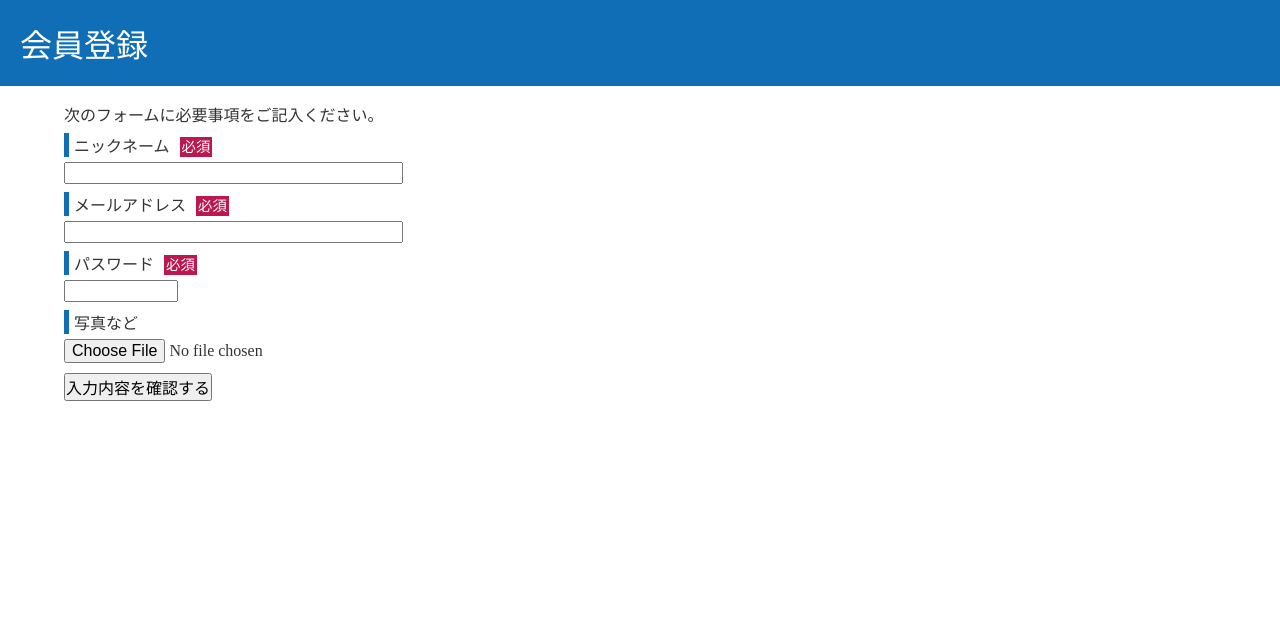
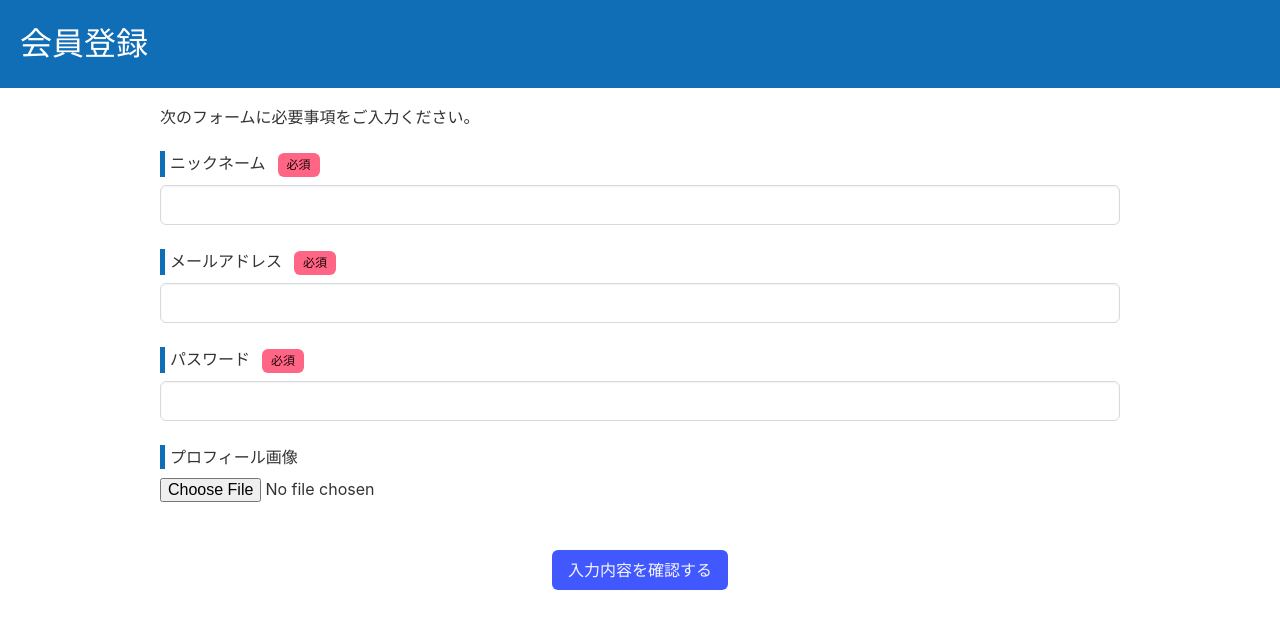
Before and after one commit to kiri9120/mini_bbs, a PHP site: page /join/index.php?action=rewrite in a window 1280 px wide. Shown: the top 629 px of the page. Run offline with PHP 8.4, Linux system fonts and the light colour scheme; the visitor is signed in with stand-in values (Sample User, id 1); data that the repository does not hold is empty; some libraries are stand-ins or nearby versions.

Commit message:
update styles

```diff
--- a/join/index.php
+++ b/join/index.php
@@ -59,7 +59,7 @@ if($_REQUEST['action'] === 'rewrite' && isset($_SESSION['join'])) {
     <meta name="viewport" content="width=device-width, initial-scale=1.0">
     <meta http-equiv="X-UA-Compatible" content="ie=edge">
     <title>会員登録</title>
-
+    <link rel="stylesheet" href="../node_modules/bulma/css/bulma.min.css">
     <link rel="stylesheet" href="../style.css" />
 </head>
 
@@ -68,21 +68,21 @@ if($_REQUEST['action'] === 'rewrite' && isset($_SESSION['join'])) {
         <header class="header">
             <h1 class="h1">会員登録</h1>
         </header>
-        <div class="container">
-            <p>次のフォームに必要事項をご記入ください。</p>
+        <div class="container is-max-desktop">
+            <p class="mb-5">次のフォームに必要事項をご入力ください。</p>
             <form action="" method="post" enctype="multipart/form-data">
                 <dl>
-                    <dt>ニックネーム<span class="required">必須</span></dt>
+                    <dt>ニックネーム<span class="tag is-danger ml-3">必須</span></dt>
                     <dd>
-                        <input type="text" name="name" size="35" maxlength="255"
+                        <input type="text" class="input" name="name" size="35" maxlength="255"
                             value="<?php print(htmlspecialchars($_POST['name'], ENT_QUOTES)); ?>" />
                     </dd>
                     <?php if($error['name'] === 'blank'): ?>
                     <p class="error">ニックネームを入力してください</p>
                     <?php endif; ?>
-                    <dt>メールアドレス<span class="required">必須</span></dt>
+                    <dt>メールアドレス<span class="tag is-danger ml-3">必須</span></dt>
                     <dd>
-                        <input type="text" name="email" size="35" maxlength="255"
+                        <input type="text" class="input" name="email" size="35" maxlength="255"
                             value="<?php print(htmlspecialchars($_POST['email'], ENT_QUOTES)); ?>" />
                     </dd>
                     <?php if($error['email'] === 'blank'): ?>
@@ -91,9 +91,9 @@ if($_REQUEST['action'] === 'rewrite' && isset($_SESSION['join'])) {
                     <?php if($error['email'] === 'duplicate'): ?>
                     <p class="error">指定されたメールアドレスは既に登録されています</p>
                     <?php endif; ?>
-                    <dt>パスワード<span class="required">必須</span></dt>
+                    <dt>パスワード<span class="tag is-danger ml-3">必須</span></dt>
                     <dd>
-                        <input type="password" name="password" size="10" maxlength="20"
+                        <input type="password" class="input" name="password" size="10" maxlength="20"
                             value="<?php print(htmlspecialchars($_POST['password'], ENT_QUOTES)); ?>" />
                     </dd>
                     <?php if($error['password'] === 'length'): ?>
@@ -102,7 +102,7 @@ if($_REQUEST['action'] === 'rewrite' && isset($_SESSION['join'])) {
                     <?php if($error['password'] === 'blank'): ?>
                     <p class="error">パスワードを入力してください</p>
                     <?php endif; ?>
-                    <dt>写真など</dt>
+                    <dt>プロフィール画像</dt>
                     <dd>
                         <input type="file" name="image" size="35" value="test" />
                     </dd>
@@ -113,7 +113,9 @@ if($_REQUEST['action'] === 'rewrite' && isset($_SESSION['join'])) {
                     <p class="error">恐れ入りますが、画像を改めて指定してください</p>
                     <?php endif; ?>
                 </dl>
-                <div><input type="submit" value="入力内容を確認する" /></div>
+                <div class="mt-6 has-text-centered">
+                    <input type="submit" class="button is-link" value="入力内容を確認する" />
+                </div>
             </form>
         </div>
     </div>
--- a/join/thanks.php
+++ b/join/thanks.php
@@ -6,7 +6,7 @@
     <meta name="viewport" content="width=device-width, initial-scale=1.0">
     <meta http-equiv="X-UA-Compatible" content="ie=edge">
     <title>会員登録</title>
-
+    <link rel="stylesheet" href="../node_modules/bulma/css/bulma.min.css">
     <link rel="stylesheet" href="../style.css" />
 </head>
 
--- a/login.php
+++ b/login.php
@@ -40,8 +40,9 @@ if(!empty($_POST)) {
 
 <head>
     <meta http-equiv="Content-Type" content="text/html; charset=UTF-8" />
+    <title>ログインする</title>
+    <link rel="stylesheet" href="node_modules/bulma/css/bulma.min.css">
     <link rel="stylesheet" type="text/css" href="style.css" />
-    <title>ログインする</title>
 </head>
 
 <body>
--- a/style.css
+++ b/style.css
@@ -58,19 +58,20 @@ dl {
 dt {
 	border-left: 5px solid #106eb7;
 	padding-left: 5px;
-	margin-bottom: 5px;
+	margin-top: 1.5rem;
+	margin-bottom: 0.5rem;
 }
 dd {
-	margin-bottom: 0.5em;
+	margin-bottom: 0.25rem;
 }
 
-.required {
+/* .required {
 	background-color: #BB1850;
 	color: #fff;
 	font-size: 90%;
 	padding: 2px;
 	margin-left: 10px;
-}
+} */
 
 #foot {
 	width: 780px;
```
Also changed, not shown: join/check.php (+6 -3 lines).
